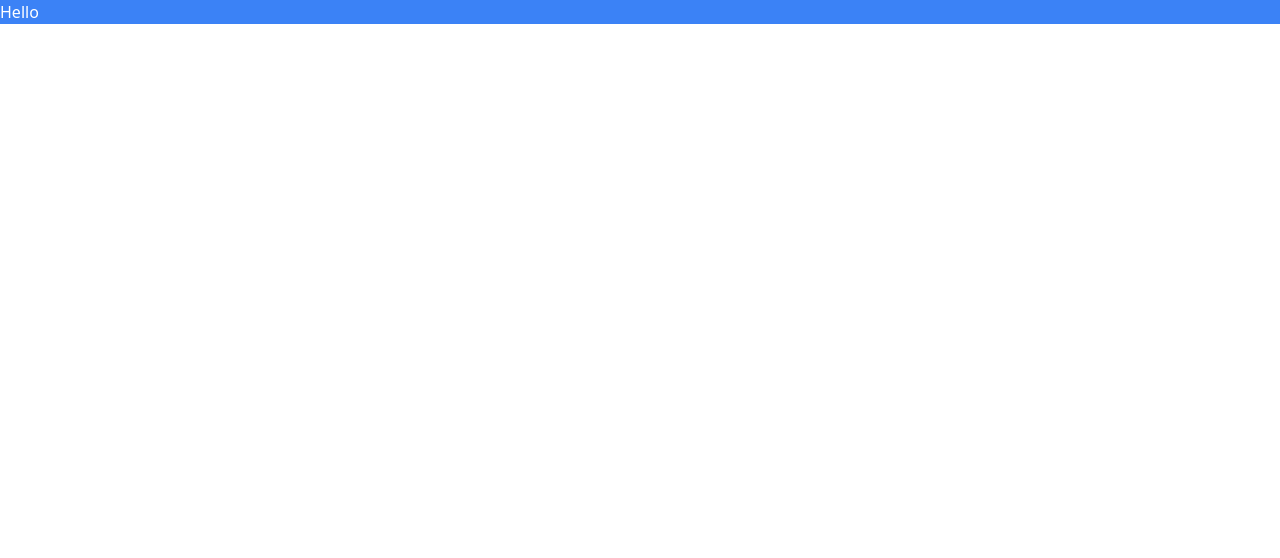
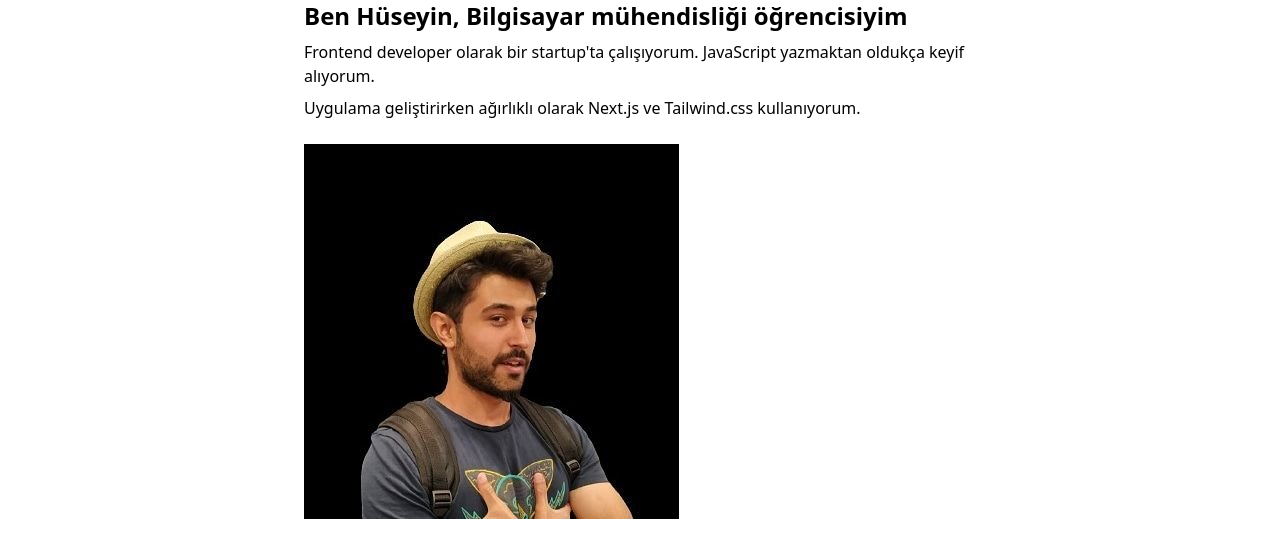
Before and after one commit to hsglc/auth0-tailwindcss-example, a Next.js app: page / in a window 1280 px wide. Shown: the top 558 px of the page. Built offline with nearby package versions, Linux system fonts and the light colour scheme.

Commit message:
feat: Design the home page of the app.

```diff
--- a/pages/index.js
+++ b/pages/index.js
@@ -1,14 +1,24 @@
 /** @format */
-
-import Head from "next/head";
-import Image from "next/image";
-import styles from "../styles/Home.module.css";
 
 export default function Home() {
   return (
-    <h2
-      className="bg-blue-500 text-white">
-      Hello
-    </h2>
+    <div className="site-container">
+      <div className="space-y-2">
+        <h1 className="text-2xl font-extrabold">
+          Ben Hüseyin, Bilgisayar mühendisliği öğrencisiyim
+        </h1>
+        <p>
+          Frontend developer olarak bir startup'ta çalışıyorum. JavaScript
+          yazmaktan oldukça keyif alıyorum.
+        </p>
+        <p>
+          Uygulama geliştirirken ağırlıklı olarak Next.js ve Tailwind.css
+          kullanıyorum.
+        </p>
+      </div>
+      <div className="max-w-3xl m-auto mt-6">
+        <img src="/hs.jpeg" />
+      </div>
+    </div>
   );
 }
```
